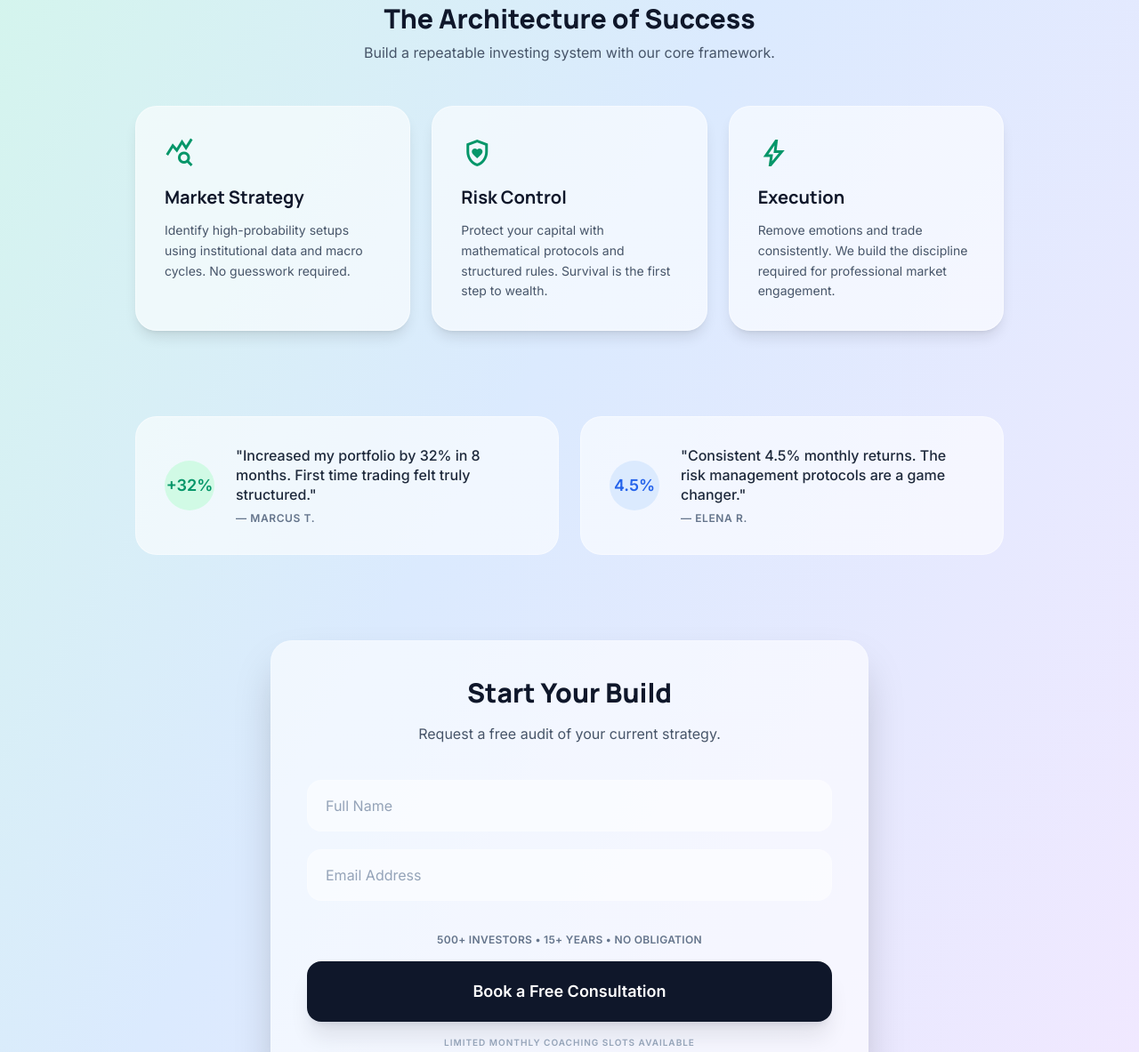
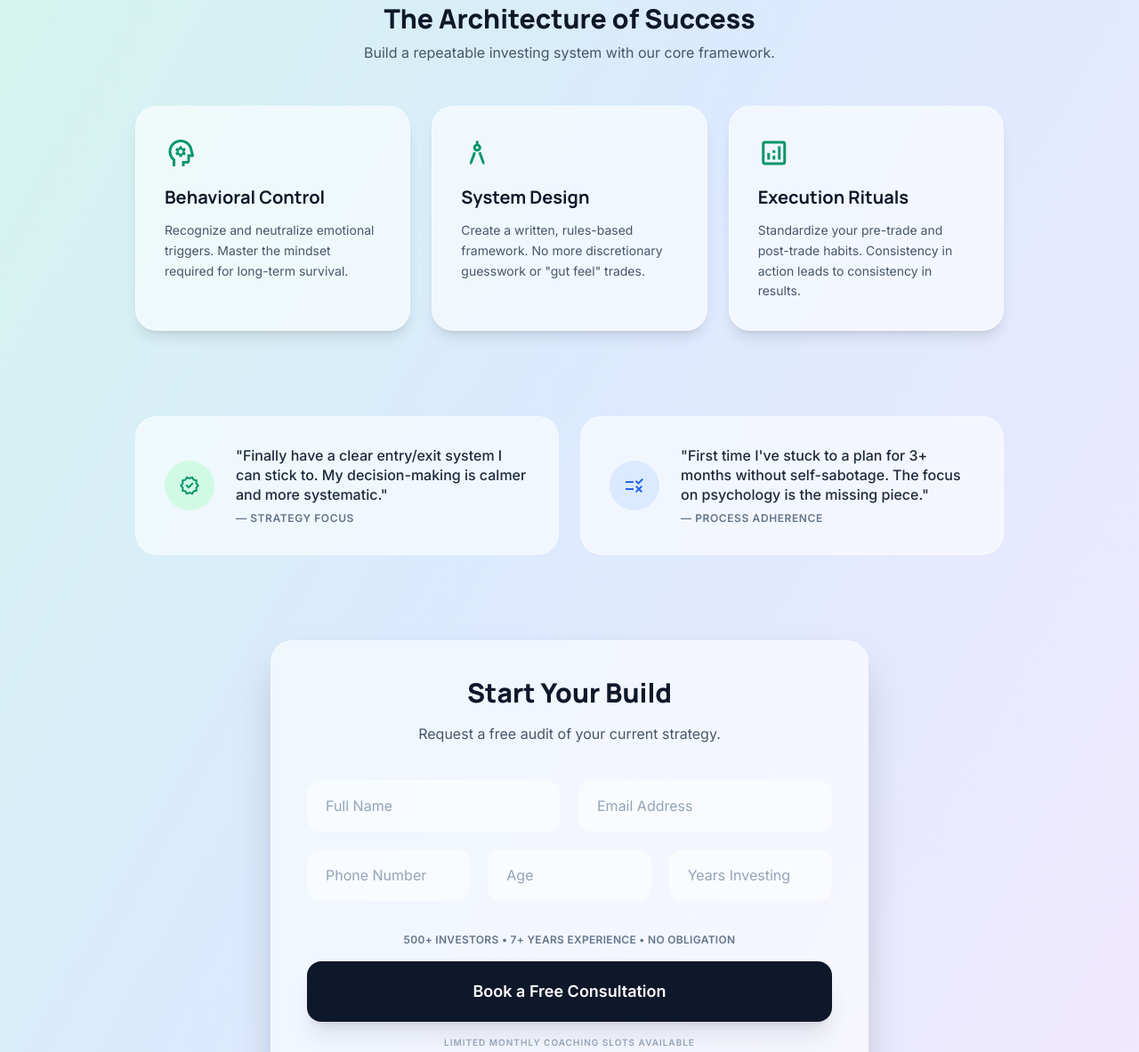
Before and after one commit to 852-glitch/1-1, a plain HTML site: page index.html in a window 1280 px wide. Shown: the part 758-1941 px from the top of the page at 89% size. Drawn offline with nearby package versions, Linux system fonts and the light colour scheme.

Commit message:
Revise content for behavioral investing focus- Updated years of experience to 7+ - Changed title to Behavioral Investing Mentor - Updated hero content and subheadline - Added phone, age, and years investing fields to contact form - Replaced gain-focused testimonials with strategy/process-focused quotes - Added comprehensive legal disclaimer in footer - Updated contact form action to thank-you.html
Updated the title and various sections to reflect a focus on behavioral investing mentorship, including changes to the hero section, pillars, testimonials, and contact form.

```diff
--- a/index.html
+++ b/index.html
@@ -4,18 +4,12 @@
   <meta charset="utf-8"/>
   <meta content="width=device-width, initial-scale=1.0" name="viewport"/>
 
-  <!-- ========================================
-       PAGE CONFIGURATION
-       Edit these values to update your content
-       ======================================== -->
-  <title>The Financial Architect | Build Your Profitable Investing System</title>
+  <title>The Financial Architect | Behavioral Investing Mentor</title>
 
-  <!-- External Dependencies -->
   <script src="https://cdn.tailwindcss.com?plugins=forms,container-queries"></script>
   <link href="https://fonts.googleapis.com/css2?family=Manrope:wght@400;600;700;800&family=Inter:wght@400;500;600&display=swap" rel="stylesheet"/>
   <link href="https://fonts.googleapis.com/css2?family=Material+Symbols+Outlined:wght,FILL@100..700,0..1&display=swap" rel="stylesheet"/>
 
-  <!-- Tailwind Configuration -->
   <script id="tailwind-config">
     tailwind.config = {
       darkMode: "class",
@@ -37,7 +31,6 @@
     }
   </script>
 
-  <!-- Custom Styles -->
   <style>
     .material-symbols-outlined {
       font-variation-settings: 'FILL' 0, 'wght' 400, 'GRAD' 0, 'opsz' 24;
@@ -59,9 +52,6 @@
 
 <body class="min-h-screen bg-gradient-to-br from-emerald-100 via-blue-100 to-purple-100 font-body text-slate-900 antialiased">
 
-<!-- ========================================
-     HEADER / NAVIGATION
-     ======================================== -->
 <header class="w-full sticky top-0 z-50 bg-white/30 backdrop-blur-md border-b border-white/20">
   <div class="max-w-5xl mx-auto px-6 py-4 flex justify-between items-center">
     <div class="flex items-center gap-2">
@@ -76,20 +66,17 @@
 
 <main class="max-w-5xl mx-auto px-6 space-y-24 py-16">
 
-  <!-- ========================================
-       HERO SECTION
-       Edit: Badge text, headline, subheadline, CTA text
-       ======================================== -->
+  <!-- Hero Section -->
   <section class="text-center space-y-8 animate-fade-in-up">
     <div class="glass-card p-10 md:p-16 rounded-2xl shadow-xl">
       <span class="inline-block px-4 py-1 bg-emerald-500/10 text-emerald-700 rounded-full text-xs font-bold tracking-widest uppercase mb-6">
         Institutional-Grade Mentorship
       </span>
       <h1 class="font-headline text-4xl md:text-6xl font-extrabold text-slate-900 leading-tight tracking-tight mb-6">
-        Build a <span class="text-emerald-600">Profitable System</span> <br class="hidden md:block"/> in the U.S. Market
+        Build a <span class="text-emerald-600">Rules-Based System</span> <br class="hidden md:block"/> for the U.S. Market
       </h1>
       <p class="text-slate-600 text-lg md:text-xl max-w-2xl mx-auto mb-10 leading-relaxed">
-        Structured coaching for serious investors. No hype. Just data, discipline, and a repeatable approach to consistent returns.
+        Behavioral Investing Mentor. I help traders build repeatable systems and overcome emotional trading. No hype, just discipline.
       </p>
       <div class="flex flex-col sm:flex-row gap-4 justify-center">
         <a class="bg-gradient-to-r from-emerald-500 to-teal-400 text-white px-10 py-4 rounded-xl font-bold text-lg shadow-lg shadow-emerald-500/20 hover:scale-[1.02] transition-all" href="#contact">
@@ -100,91 +87,105 @@
     </div>
   </section>
 
-  <!-- ========================================
-       PILLARS / FEATURES SECTION
-       Edit: Section title, subtitle, pillar titles, descriptions
-       ======================================== -->
+  <!-- Pillars Section -->
   <section class="space-y-12 animate-fade-in-up" id="pillars">
     <div class="text-center">
       <h2 class="font-headline text-3xl font-extrabold text-slate-900 mb-2">The Architecture of Success</h2>
       <p class="text-slate-600">Build a repeatable investing system with our core framework.</p>
     </div>
     <div class="grid grid-cols-1 md:grid-cols-3 gap-6">
-      <!-- Pillar 1 -->
       <div class="glass-card p-8 rounded-2xl shadow-lg border border-white/40 hover:translate-y-[-4px] transition-transform">
-        <span class="material-symbols-outlined text-4xl text-emerald-600 mb-4">query_stats</span>
-        <h3 class="text-xl font-headline font-bold mb-3">Market Strategy</h3>
-        <p class="text-slate-600 text-sm leading-relaxed">Identify high-probability setups using institutional data and macro cycles. No guesswork required.</p>
+        <span class="material-symbols-outlined text-4xl text-emerald-600 mb-4">psychology</span>
+        <h3 class="text-xl font-headline font-bold mb-3">Behavioral Control</h3>
+        <p class="text-slate-600 text-sm leading-relaxed">Recognize and neutralize emotional triggers. Master the mindset required for long-term survival.</p>
       </div>
-      <!-- Pillar 2 -->
       <div class="glass-card p-8 rounded-2xl shadow-lg border border-white/40 hover:translate-y-[-4px] transition-transform">
-        <span class="material-symbols-outlined text-4xl text-emerald-600 mb-4">shield_with_heart</span>
-        <h3 class="text-xl font-headline font-bold mb-3">Risk Control</h3>
-        <p class="text-slate-600 text-sm leading-relaxed">Protect your capital with mathematical protocols and structured rules. Survival is the first step to wealth.</p>
+        <span class="material-symbols-outlined text-4xl text-emerald-600 mb-4">architecture</span>
+        <h3 class="text-xl font-headline font-bold mb-3">System Design</h3>
+        <p class="text-slate-600 text-sm leading-relaxed">Create a written, rules-based framework. No more discretionary guesswork or "gut feel" trades.</p>
       </div>
-      <!-- Pillar 3 -->
       <div class="glass-card p-8 rounded-2xl shadow-lg border border-white/40 hover:translate-y-[-4px] transition-transform">
-        <span class="material-symbols-outlined text-4xl text-emerald-600 mb-4">bolt</span>
-        <h3 class="text-xl font-headline font-bold mb-3">Execution</h3>
-        <p class="text-slate-600 text-sm leading-relaxed">Remove emotions and trade consistently. We build the discipline required for professional market engagement.</p>
+        <span class="material-symbols-outlined text-4xl text-emerald-600 mb-4">analytics</span>
+        <h3 class="text-xl font-headline font-bold mb-3">Execution Rituals</h3>
+        <p class="text-slate-600 text-sm leading-relaxed">Standardize your pre-trade and post-trade habits. Consistency in action leads to consistency in results.</p>
       </div>
     </div>
   </section>
 
-  <!-- ========================================
-       TESTIMONIALS SECTION
-       Edit: Percentages, quotes, names
-       ======================================== -->
+  <!-- Testimonials -->
   <section class="animate-fade-in-up">
     <div class="grid grid-cols-1 md:grid-cols-2 gap-6">
-      <!-- Testimonial 1 -->
       <div class="glass-card p-8 rounded-2xl border border-white/40 flex items-center gap-6">
         <div class="h-14 w-14 rounded-full bg-emerald-100 flex items-center justify-center text-emerald-600 shrink-0">
-          <span class="font-bold text-lg">+32%</span>
+          <span class="material-symbols-outlined">verified</span>
         </div>
         <div>
-          <p class="text-slate-800 font-medium leading-snug">"Increased my portfolio by 32% in 8 months. First time trading felt truly structured."</p>
-          <p class="text-xs text-slate-500 mt-2 font-bold uppercase tracking-wider">— Marcus T.</p>
+          <p class="text-slate-800 font-medium leading-snug">"Finally have a clear entry/exit system I can stick to. My decision-making is calmer and more systematic."</p>
+          <p class="text-xs text-slate-500 mt-2 font-bold uppercase tracking-wider">— Strategy Focus</p>
         </div>
       </div>
-      <!-- Testimonial 2 -->
       <div class="glass-card p-8 rounded-2xl border border-white/40 flex items-center gap-6">
         <div class="h-14 w-14 rounded-full bg-blue-100 flex items-center justify-center text-blue-600 shrink-0">
-          <span class="font-bold text-lg">4.5%</span>
+          <span class="material-symbols-outlined">rule</span>
         </div>
         <div>
-          <p class="text-slate-800 font-medium leading-snug">"Consistent 4.5% monthly returns. The risk management protocols are a game changer."</p>
-          <p class="text-xs text-slate-500 mt-2 font-bold uppercase tracking-wider">— Elena R.</p>
+          <p class="text-slate-800 font-medium leading-snug">"First time I've stuck to a plan for 3+ months without self-sabotage. The focus on psychology is the missing piece."</p>
+          <p class="text-xs text-slate-500 mt-2 font-bold uppercase tracking-wider">— Process Adherence</p>
         </div>
       </div>
     </div>
   </section>
 
-  <!-- ========================================
-       CONTACT / LEAD CAPTURE SECTION
-       Edit: Form headline, description, stats, button text
-       ======================================== -->
+  <!-- Contact Section -->
   <section class="max-w-2xl mx-auto animate-fade-in-up pb-12" id="contact">
     <div class="glass-card p-10 rounded-2xl shadow-2xl">
       <div class="text-center mb-10">
         <h2 class="font-headline text-3xl font-extrabold text-slate-900 mb-4">Start Your Build</h2>
         <p class="text-slate-600">Request a free audit of your current strategy.</p>
       </div>
-      <form action="#" class="space-y-5">
+      <!-- Note: Update action to your backend or thank-you.html for testing -->
+      <form action="thank-you.html" class="space-y-5">
+        <div class="grid grid-cols-1 md:grid-cols-2 gap-5">
           <input
             class="w-full bg-white/50 border-white/20 focus:ring-2 focus:ring-emerald-500 rounded-xl py-4 px-5 text-slate-900 placeholder:text-slate-400 transition-all"
             placeholder="Full Name"
             required
             type="text"
+            name="name"
           />
           <input
             class="w-full bg-white/50 border-white/20 focus:ring-2 focus:ring-emerald-500 rounded-xl py-4 px-5 text-slate-900 placeholder:text-slate-400 transition-all"
             placeholder="Email Address"
             required
             type="email"
+            name="email"
           />
+        </div>
+        <div class="grid grid-cols-1 md:grid-cols-3 gap-5">
+          <input
+            class="w-full bg-white/50 border-white/20 focus:ring-2 focus:ring-emerald-500 rounded-xl py-4 px-5 text-slate-900 placeholder:text-slate-400 transition-all"
+            placeholder="Phone Number"
+            required
+            type="tel"
+            name="phone"
+          />
+          <input
+            class="w-full bg-white/50 border-white/20 focus:ring-2 focus:ring-emerald-500 rounded-xl py-4 px-5 text-slate-900 placeholder:text-slate-400 transition-all"
+            placeholder="Age"
+            required
+            type="number"
+            name="age"
+          />
+          <input
+            class="w-full bg-white/50 border-white/20 focus:ring-2 focus:ring-emerald-500 rounded-xl py-4 px-5 text-slate-900 placeholder:text-slate-400 transition-all"
+            placeholder="Years Investing"
+            required
+            type="number"
+            name="years_investing"
+          />
+        </div>
         <div class="pt-4 text-center">
-          <p class="text-xs font-bold text-slate-500 mb-4 tracking-wide uppercase">500+ investors • 15+ years • No obligation</p>
+          <p class="text-xs font-bold text-slate-500 mb-4 tracking-wide uppercase">500+ investors • 7+ years experience • No obligation</p>
           <button
             class="w-full bg-primary text-white font-bold text-lg py-5 rounded-xl hover:bg-slate-800 transition-all shadow-xl shadow-slate-900/10"
             type="submit"
@@ -199,19 +200,23 @@
 
 </main>
 
-<!-- ========================================
-     FOOTER
-     Edit: Copyright year, links
-     ======================================== -->
 <footer class="w-full py-12 bg-white/30 backdrop-blur-sm border-t border-white/20">
-  <div class="max-w-5xl mx-auto px-6 flex flex-col md:flex-row justify-between items-center gap-6">
-    <p class="text-sm text-slate-500 font-medium">© 2024 The Financial Architect. Data-driven growth.</p>
+  <div class="max-w-5xl mx-auto px-6 space-y-8">
+    <div class="flex flex-col md:flex-row justify-between items-center gap-6">
+      <p class="text-sm text-slate-500 font-medium">© 2024 The Financial Architect. Behavioral Investing Mentorship.</p>
       <div class="flex gap-8 text-xs font-bold uppercase tracking-widest text-slate-400">
         <a class="hover:text-emerald-600 transition-colors" href="#">Privacy</a>
         <a class="hover:text-emerald-600 transition-colors" href="#">Terms</a>
         <a class="hover:text-emerald-600 transition-colors" href="#contact">Contact</a>
       </div>
     </div>
+    <div class="max-w-3xl mx-auto text-center">
+      <p class="text-[10px] text-slate-400 leading-relaxed uppercase tracking-widest font-bold">
+        Educational coaching only. Not financial, investment, or tax advice. <br/>
+        Past results do not guarantee future outcomes. No stock picking or securities recommendations.
+      </p>
+    </div>
+  </div>
 </footer>
 
 </body>
```
Lines whose indentation alone changed are shown as unchanged.
